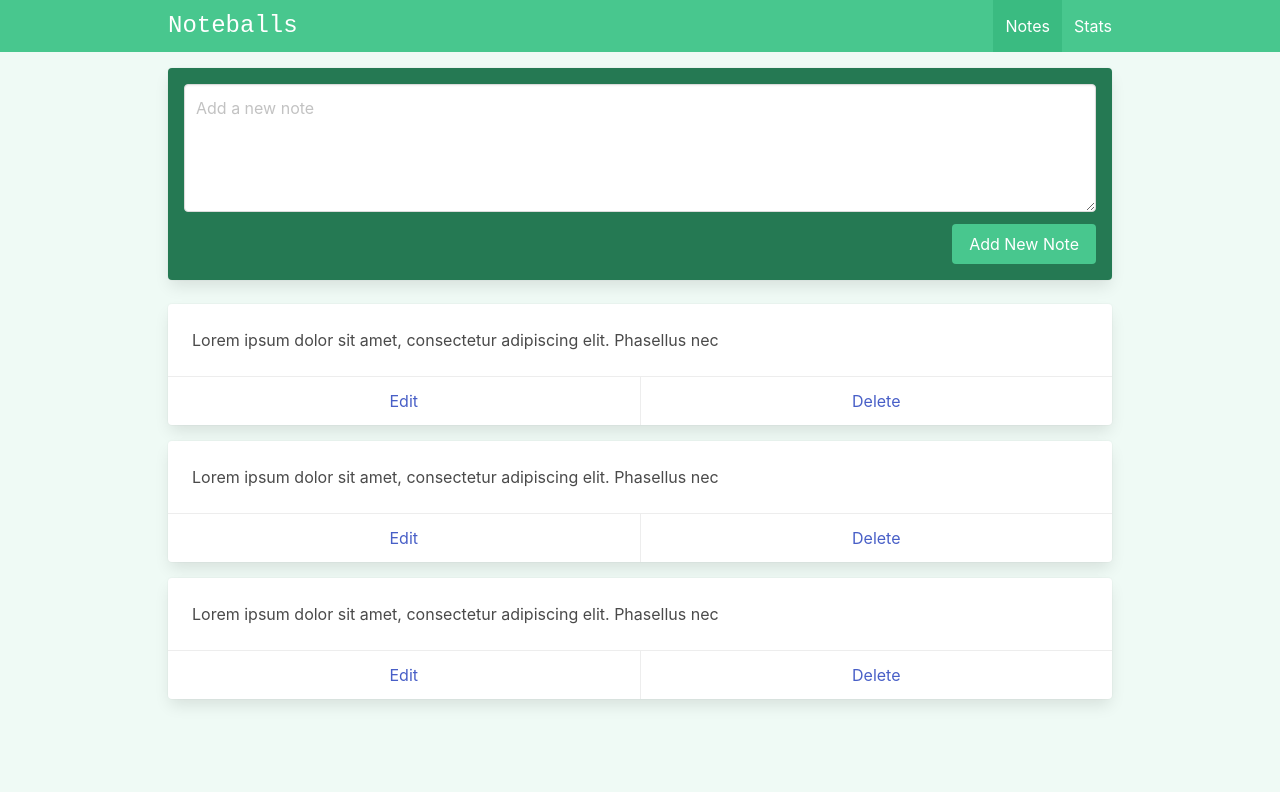
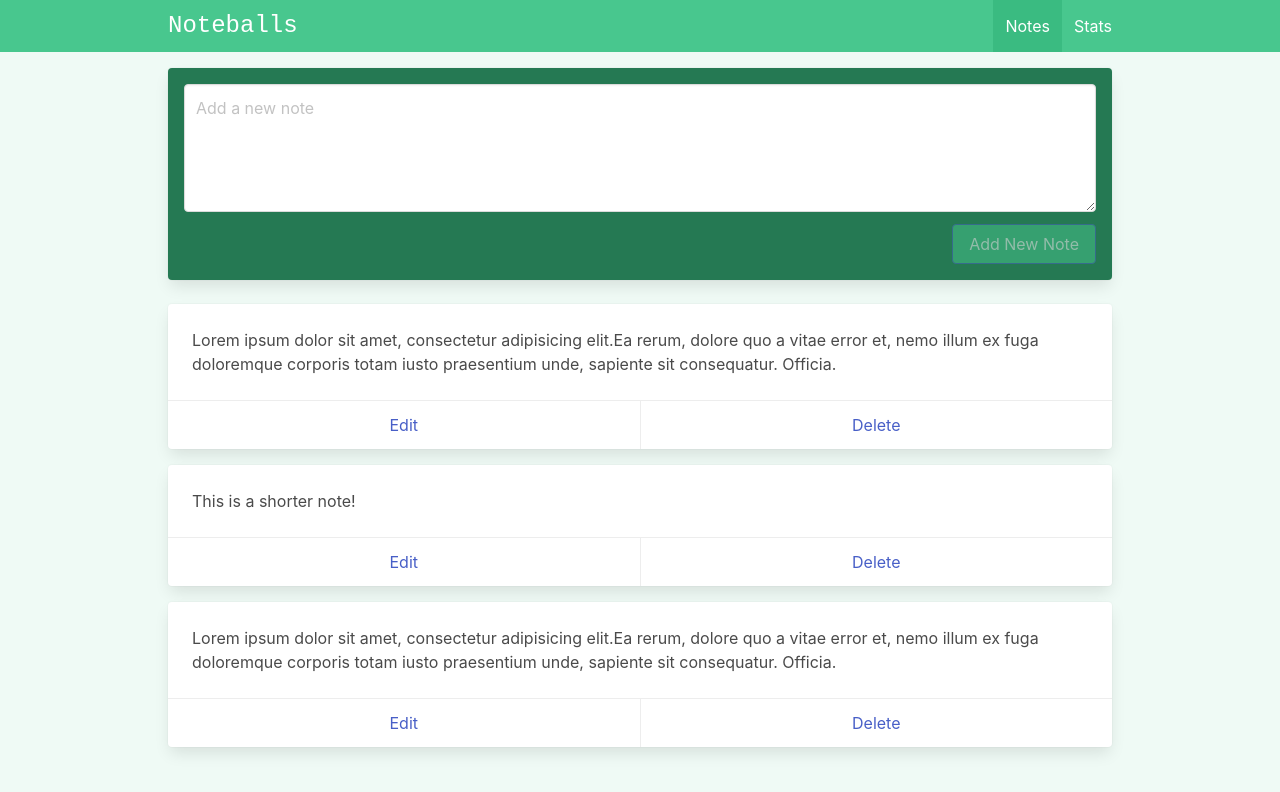
Before and after one commit to 20000710/vue-noteballs, a Vue app: page /#/ in a window 1280 px wide. Shown: the top 792 px of the page. Built offline with nearby package versions, Linux system fonts and the light colour scheme.

Commit message:
feat: implemented method in noteballs

```diff
--- /dev/null
+++ b/src/components/Notes/Note.vue
@@ -0,0 +1,26 @@
+<template>
+  <div class="card mb-4">
+    <div class="card-content">
+      <div class="content">
+        {{ note.content }}
+      </div>
+    </div>
+    <footer class="card-footer">
+      <a href="#" class="card-footer-item">Edit</a>
+      <a href="#" class="card-footer-item">Delete</a>
+    </footer>
+  </div>
+</template>
+
+<script setup>
+/*
+  props
+*/
+
+const props = defineProps({
+  note: {
+    type: Object,
+    required: true,
+  },
+});
+</script>
--- a/src/views/ViewNotes.vue
+++ b/src/views/ViewNotes.vue
@@ -3,29 +3,74 @@
     <div class="card has-background-success-dark p-4 mb-5">
       <div class="field">
         <div class="control">
-          <textarea class="textarea" placeholder="Add a new note" />
+          <textarea
+            v-model="newNote"
+            class="textarea"
+            placeholder="Add a new note"
+            ref="newNoteRef"
+          />
         </div>
       </div>
 
       <div class="field is-grouped is-grouped-right">
         <div class="control">
-          <button class="button is-link has-background-success">
+          <button
+            @click="addNote"
+            :disabled="!newNote"
+            class="button is-link has-background-success"
+          >
             Add New Note
           </button>
         </div>
       </div>
     </div>
 
-    <div v-for="i in 3" class="card mb-4">
-      <div class="card-content">
-        <div class="content">
-          Lorem ipsum dolor sit amet, consectetur adipiscing elit. Phasellus nec
-        </div>
-      </div>
-      <footer class="card-footer">
-        <a href="#" class="card-footer-item">Edit</a>
-        <a href="#" class="card-footer-item">Delete</a>
-      </footer>
-    </div>
+    <Note v-for="note in notes" :key="note.id" :note="note" />
   </div>
 </template>
+
+<script setup>
+/*
+  imports
+*/
+
+import { ref } from 'vue';
+import Note from '@/components/Notes/Note.vue';
+
+/*
+  notes
+*/
+
+const newNote = ref('');
+const newNoteRef = ref(null);
+const notes = ref([
+  {
+    id: 'id1',
+    content:
+      'Lorem ipsum dolor sit amet, consectetur adipisicing elit.Ea rerum, dolore quo a vitae error et, nemo illum ex fuga doloremque corporis totam iusto praesentium unde, sapiente sit consequatur. Officia.',
+  },
+  {
+    id: 'id2',
+    content: 'This is a shorter note!',
+  },
+  {
+    id: 'id3',
+    content:
+      'Lorem ipsum dolor sit amet, consectetur adipisicing elit.Ea rerum, dolore quo a vitae error et, nemo illum ex fuga doloremque corporis totam iusto praesentium unde, sapiente sit consequatur. Officia.',
+  },
+]);
+
+const addNote = () => {
+  let currentDate = new Date().getTime(),
+    id = currentDate.toString();
+
+  let note = {
+    id: id,
+    content: newNote.value,
+  };
+
+  notes.value.unshift(note);
+  newNote.value = '';
+  newNoteRef.value.focus();
+};
+</script>
```
